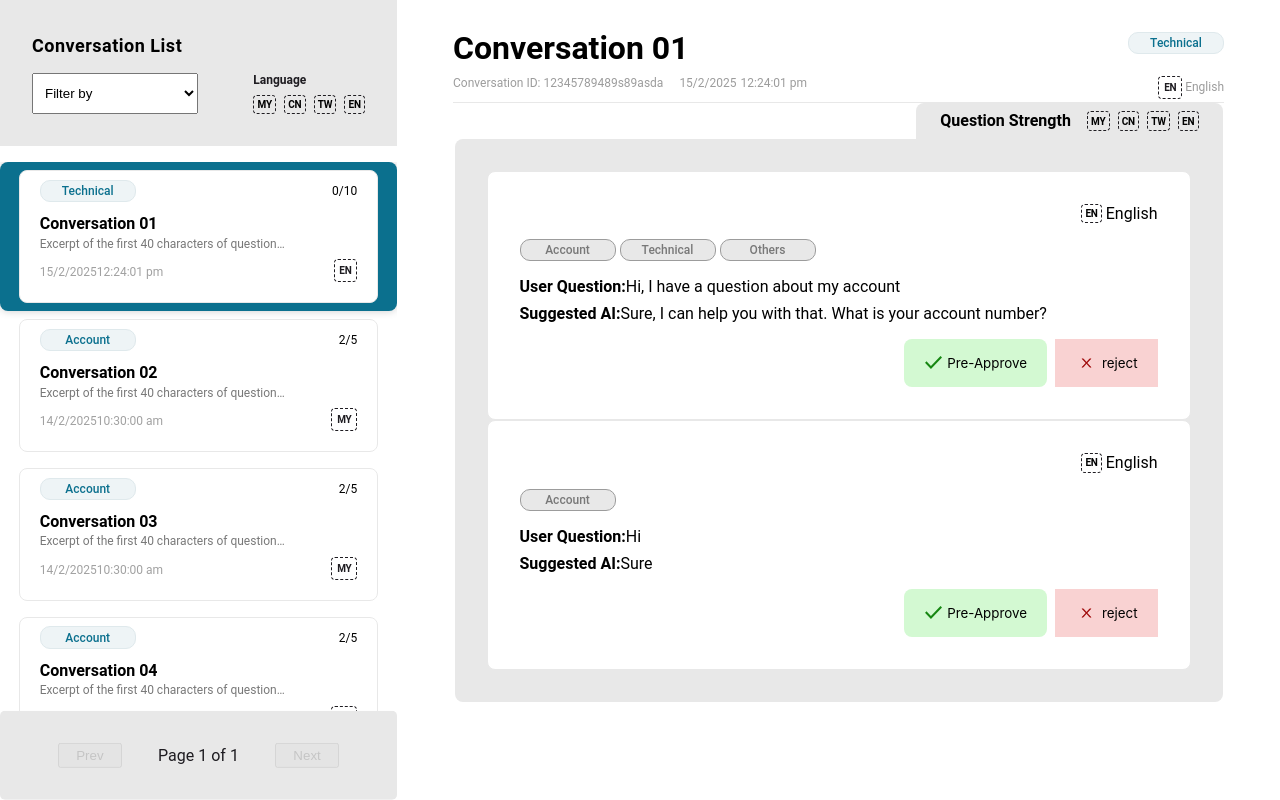
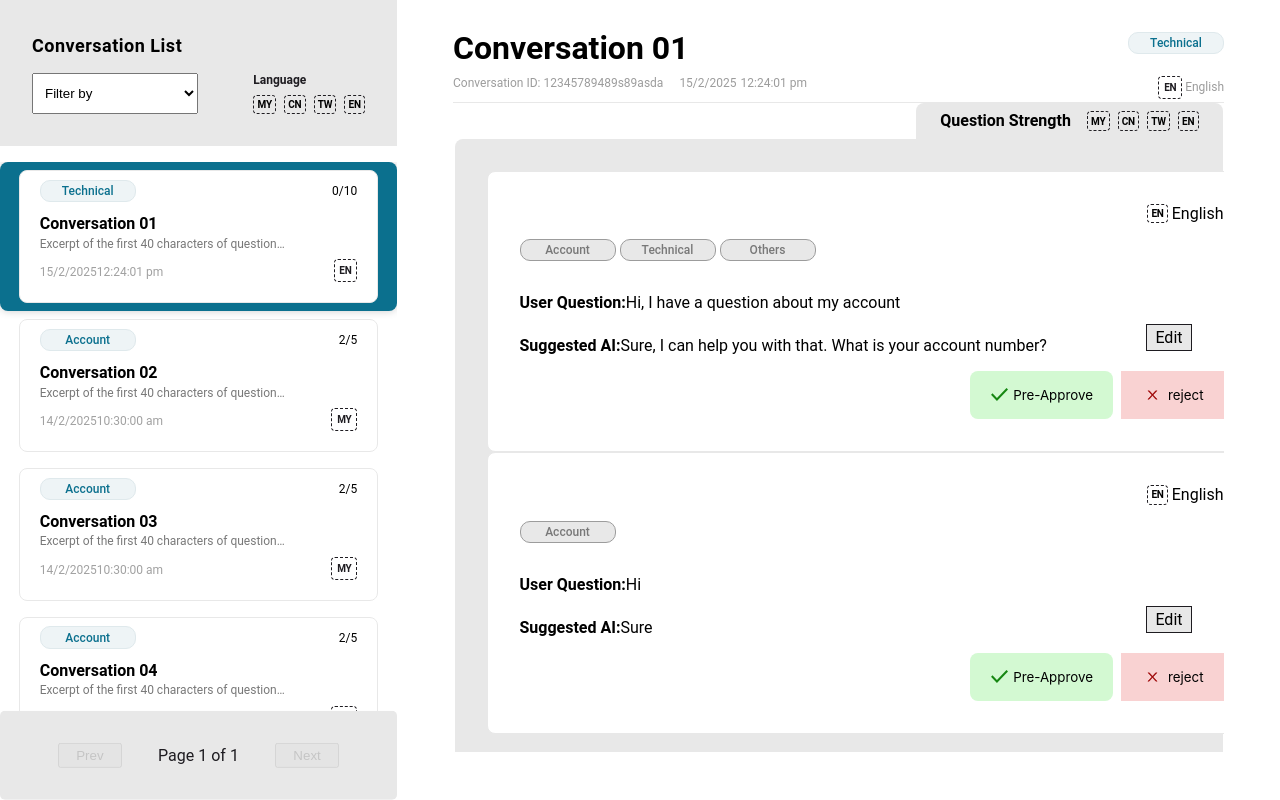
Before and after one commit to mjprod/admin-panel, a React (Create React App) app: page /main in a window 1280 px wide. Built offline with nearby package versions, Linux system fonts and the light colour scheme.

Commit message:
edit action added to question set

```diff
--- a/src/pages/components/QuestionGroup.tsx
+++ b/src/pages/components/QuestionGroup.tsx
@@ -7,13 +7,12 @@ interface QuestionGroupProps {
   conversation: Conversation;
 }
 
-const QuestionGroup: React.FC<QuestionGroupProps
-> = ({conversation}) => {
+const QuestionGroup: React.FC<QuestionGroupProps> = ({ conversation }) => {
   return (
     <div className="question-group-container">
       <div className="question-strength-tab">
         <p>Question Strength</p>
-        <LanguageSelector showTitle={false}/>
+        <LanguageSelector showTitle={false} />
       </div>
 
       <div className="question-group-main">
--- a/src/pages/components/QuestionItem.tsx
+++ b/src/pages/components/QuestionItem.tsx
@@ -1,4 +1,4 @@
-import React from "react";
+import React, { useState } from "react";
 import CustomButton, { ButtonType } from "../../components/button/CustomButton";
 import Badge, { BadgeType } from "../../components/Badge";
 
@@ -10,18 +10,57 @@ interface QuestionItemProps {
   aiAnswer: string;
 }
 
-const QuestionItem: React.FC<QuestionItemProps> = ({ language, languageLabel, subcategories, userQuestion, aiAnswer }) => {
+const QuestionItem: React.FC<QuestionItemProps> = ({
+  language,
+  languageLabel,
+  subcategories,
+  userQuestion,
+  aiAnswer,
+}) => {
+  const [isEditSelected, setEditSelected] = useState(false);
+  const [text, setText] = useState(aiAnswer);
+
+  const edit = (
+    <div>
+      {!isEditSelected && (
+        <div
+          className={"edit-container"}
+          onClick={() => setEditSelected(!isEditSelected)}
+        >
+          <p> Edit</p>
+        </div>
+      )}
+    </div>
+  );
+
+  const editAnswer = (
+    <div className={"input-container"}>
+      {/* Input Field */}
+      <input
+        type="text"
+        value={text}
+        onChange={(e) => setText(e.target.value)}
+        className={"input"}
+      />
+    </div>
+  );
+
+  const ViewOrEditAnswer = (
+    <div>{!isEditSelected ? <p>{aiAnswer}</p> : <div>{editAnswer}</div>}</div>
+  );
+
   return (
     <div className="question-container">
       {/* Language Indicator */}
       <div className="row01 language">
-        <div className="language-indicator">{language}</div>&nbsp;{languageLabel}
+        <div className="language-indicator">{language}</div>&nbsp;
+        {languageLabel}
       </div>
 
       {/* Subcategories */}
       <div className="row02 subcategory-container">
         {subcategories.map((subcategory, index) => (
-          <Badge key={index} text={subcategory} type={BadgeType.subcategory}/>
+          <Badge key={index} text={subcategory} type={BadgeType.subcategory} />
         ))}
       </div>
 
@@ -31,15 +70,19 @@ const QuestionItem: React.FC<QuestionItemProps> = ({ language, languageLabel, su
           <p className="question-title">User Question:</p>
           <p>{userQuestion}</p>
         </div>
-        <div className="answer-block-container">
-          <p className="answer-title">Suggested AI:</p>
-          <p>{aiAnswer}</p>
+        <div className={"block-container"}>
+          <div className="answer-block-container">
+            <p className="answer-title">Suggested AI:</p>
+            {ViewOrEditAnswer}
+          </div>
+
+          {edit}
         </div>
       </div>
 
       {/* Buttons */}
       <div className="row04 question-button-actions">
-        <CustomButton text="Pre-Approve" type={ButtonType.Approve}/>
+        <CustomButton text="Pre-Approve" type={ButtonType.Approve} />
         <CustomButton text="reject" type={ButtonType.Reject}></CustomButton>
       </div>
     </div>
--- a/src/style/style.css
+++ b/src/style/style.css
@@ -311,6 +311,8 @@ body {
 }
 
 .question-container {
+  flex: 1;
+  width: 100%;
   display: flex;
   flex-direction: column;
   background-color: white;
@@ -347,6 +349,7 @@ body {
   display: flex;
   flex-direction: row;
   flex-wrap: wrap;
+  margin-top: 1rem;
 }
 .question-title,
 .answer-title {
@@ -369,3 +372,46 @@ body {
     border: none;
   }
 }
+
+.edit-container {
+  background-color: var(--black-200);
+  padding: 0.2rem 0.5rem;
+  border: 1px solid var(--black);
+  margin-right: 2rem;
+  cursor: pointer;
+}
+
+.edit-container p {
+  text-align: center;
+  margin: unset;
+}
+
+.block-container {
+  width: 100%;
+  display: flex;
+  flex-direction: row;
+  flex-wrap: wrap;
+  justify-content: space-between;
+  align-items: center;
+}
+
+.input-container {
+  /* display: flex; */
+  align-items: center;
+  border: 1px solid #ccc;
+  border-radius: 8px;
+  padding: 8px;
+  width: 35vw;
+  /* max-width: 300px; */
+  background: white;
+}
+
+.input {
+  display: flex;
+  flex: 1;
+  width: 100%;
+  border: none;
+  outline: none;
+  /* padding: 6px; */
+  font-size: 16px;
+}
```
